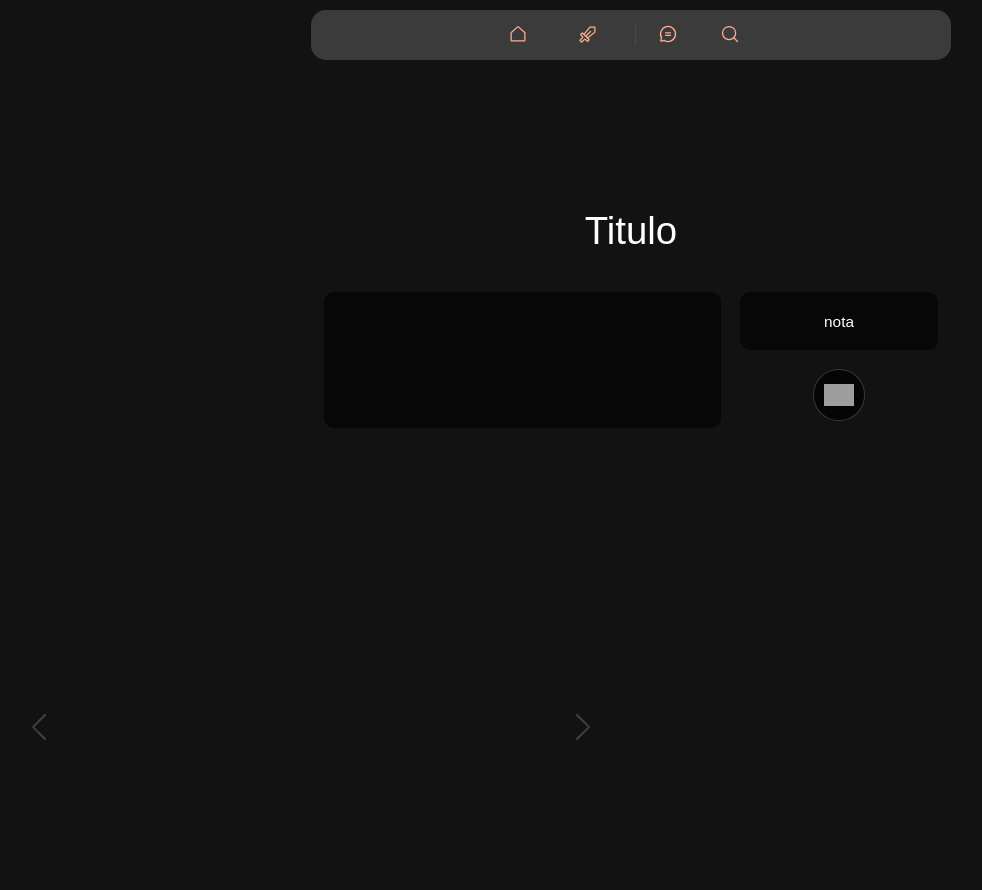
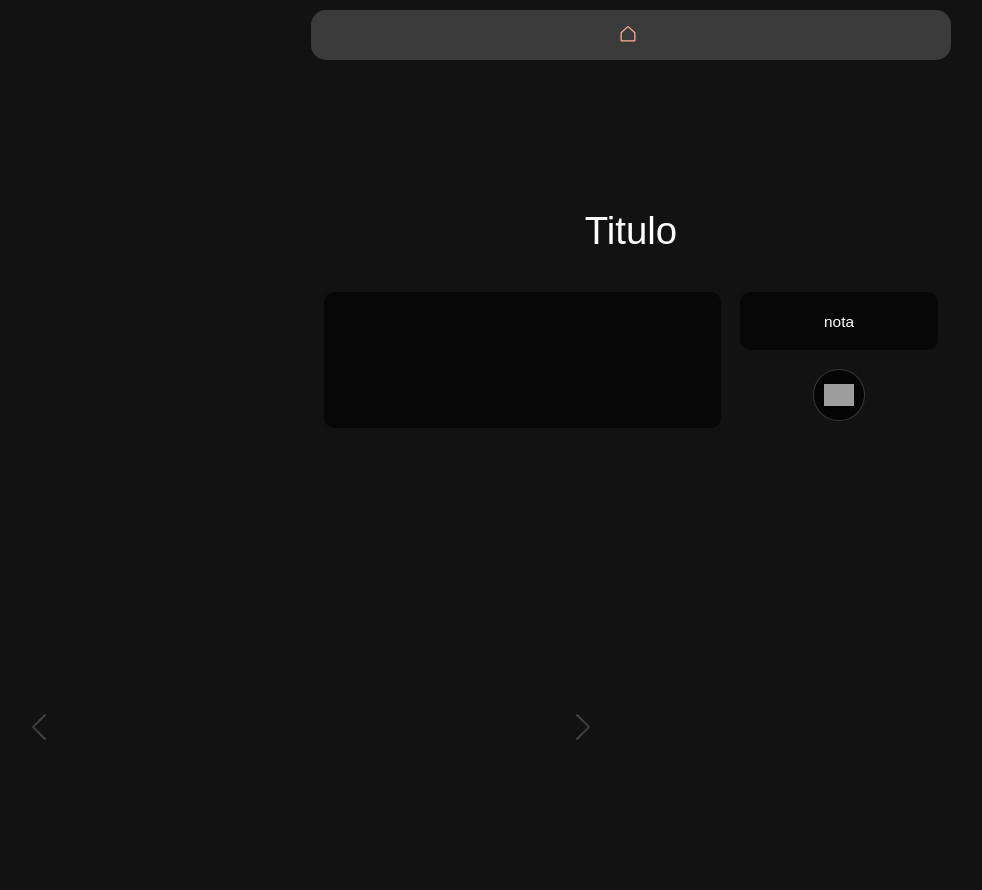
Before and after one commit to juanesj2/webDesarrolloInterfaces, a plain HTML site: page webDesarrolloInterfaces/side.html in a window 1280 px wide. Shown: the top 890 px of the page, without its empty margins (9-991 px from the left). Drawn offline with nearby package versions, Linux system fonts and the light colour scheme; grey boxes are pictures that could not be loaded.

Commit message:
Creo que ya funciona todo

```diff
--- a/webDesarrolloInterfaces/side.html
+++ b/webDesarrolloInterfaces/side.html
@@ -5,7 +5,7 @@
   <meta name="viewport" content="width=device-width, initial-scale=1.0">
   <link href="https://cdn.jsdelivr.net/npm/bootstrap@5.0.2/dist/css/bootstrap.min.css" rel="stylesheet" integrity="sha384-EVSTQN3/azprG1Anm3QDgpJLIm9Nao0Yz1ztcQTwFspd3yD65VohhpuuCOmLASjC" crossorigin="anonymous">
   <script src="https://cdn.jsdelivr.net/npm/bootstrap@5.0.2/dist/js/bootstrap.bundle.min.js" integrity="sha384-MrcW6ZMFYlzcLA8Nl+NtUVF0sA7MsXsP1UyJoMp4YLEuNSfAP+JcXn/tWtIaxVXM" crossorigin="anonymous"></script>
-  <title>Prueba RAWG API</title>
+  <title>Juegos wuapos - jueguito</title>
   <!-- Enlazamos la hoja de estilos externa -->
   <link rel="stylesheet" href="style.css">
 
@@ -16,10 +16,12 @@
 </head>
 <body>
   <!-- From Uiverse.io by Admin12121 -->
+   <!-- Este div contiene la barra de navegación de la página web-->
 <div id="cabecera">
 <div class="menu mb-2">
-  <a href="#" class="link">
-    <span class="link-icon">
+  <a href="#" class="link" id="homeLink"> <!--Este es el enlace el cual el usuario hará click para activar el evento-->
+    <span class="link-icon"> <!-- Este span contiene un icono de la barra de navegación-->
+      <!--Los iconos son SVG, por lo que utiliza código XML-->
       <svg
         xmlns="http://www.w3.org/2000/svg"
         width="192"
@@ -28,6 +30,8 @@
         viewBox="0 0 256 256"
       >
         <rect width="256" height="256" fill="none"></rect>
+        <!--El atributo "d" contiene la dirección del icono SVG, el cual provienen de phosphoricons.com-->
+        <!--Para cambiar el tamaño del icono se utiliza el atributo "stroke-width"-->
         <path
           d="M213.3815,109.61945,133.376,36.88436a8,8,0,0,0-10.76339.00036l-79.9945,72.73477A8,8,0,0,0,40,115.53855V208a8,8,0,0,0,8,8H208a8,8,0,0,0,8-8V115.53887A8,8,0,0,0,213.3815,109.61945Z"
           fill="none"
@@ -38,9 +42,10 @@
         ></path>
       </svg>
     </span>
+    <!--Este span contiene el título que aparecerá al pasar el ratón por encima del icono-->
     <span class="link-title">Home</span>
   </a>
-  <a href="#" class="link">
+  <!-- <a href="#" class="link">
     <span class="link-icon">
       <svg
         xmlns="http://www.w3.org/2000/svg"
@@ -50,83 +55,21 @@
         viewBox="0 0 256 256"
       >
         <rect width="256" height="256" fill="none"></rect>
-        <polyline
-          points="76.201 132.201 152.201 40.201 216 40 215.799 103.799 123.799 179.799"
+
+        <path
+          d="M237,147.44a4,4,0,0,1-5.48-1.4c-8.33-14-20.93-22-34.56-22a4,4,0,0,1-1.2-.2,36.76,36.76,0,0,1-3.8.2,4,4,0,0,1,0-8,28,28,0,1,0-27.12-35,4,4,0,0,1-7.75-2,36,36,0,1,1,54,39.48c10.81,3.85,20.51,12,27.31,23.48A4,4,0,0,1,237,147.44ZM187.46,214a4,4,0,0,1-1.46,5.46,3.93,3.93,0,0,1-2,.54,4,4,0,0,1-3.46-2,61,61,0,0,0-105.08,0,4,4,0,0,1-6.92-4,68.35,68.35,0,0,1,39.19-31,44,44,0,1,1,40.54,0A68.35,68.35,0,0,1,187.46,214ZM128,180a36,36,0,1,0-36-36A36,36,0,0,0,128,180ZM64,116A28,28,0,1,1,91.12,81a4,4,0,0,0,7.75-2A36,36,0,1,0,45.3,118.75,63.55,63.55,0,0,0,12.8,141.6a4,4,0,0,0,6.4,4.8A55.55,55.55,0,0,1,64,124a4,4,0,0,0,0-8Z"
           fill="none"
           stroke="currentColor"
           stroke-linecap="round"
           stroke-linejoin="round"
-          stroke-width="16"
-        ></polyline>
-        <line
-          x1="100"
-          y1="156"
-          x2="160"
-          y2="96"
-          fill="none"
-          stroke="currentColor"
-          stroke-linecap="round"
-          stroke-linejoin="round"
-          stroke-width="16"
-        ></line>
-        <path
-          d="M82.14214,197.45584,52.201,227.397a8,8,0,0,1-11.31371,0L28.603,215.11268a8,8,0,0,1,0-11.31371l29.94113-29.94112a8,8,0,0,0,0-11.31371L37.65685,141.65685a8,8,0,0,1,0-11.3137l12.6863-12.6863a8,8,0,0,1,11.3137,0l76.6863,76.6863a8,8,0,0,1,0,11.3137l-12.6863,12.6863a8,8,0,0,1-11.3137,0L93.45584,197.45584A8,8,0,0,0,82.14214,197.45584Z"
-          fill="none"
-          stroke="currentColor"
-          stroke-linecap="round"
-          stroke-linejoin="round"
-          stroke-width="16"
+          stroke-width="10"
         ></path>
       </svg>
     </span>
-    <span class="link-title">Games</span>
-  </a>
-  <a href="#" class="link">
-    <span class="link-icon">
-      <svg
-        xmlns="http://www.w3.org/2000/svg"
-        width="192"
-        height="192"
-        fill="currentColor"
-        viewBox="0 0 256 256"
-      >
-        <rect width="256" height="256" fill="none"></rect>
-        <path
-          d="M45.42853,176.99811A95.95978,95.95978,0,1,1,79.00228,210.5717l.00023-.001L45.84594,220.044a8,8,0,0,1-9.89-9.89l9.47331-33.15657Z"
-          fill="none"
-          stroke="currentColor"
-          stroke-linecap="round"
-          stroke-linejoin="round"
-          stroke-width="16"
-        ></path>
-        <line
-          x1="96"
-          y1="112"
-          x2="160"
-          y2="112"
-          fill="none"
-          stroke="currentColor"
-          stroke-linecap="round"
-          stroke-linejoin="round"
-          stroke-width="16"
-        ></line>
-        <line
-          x1="96"
-          y1="144"
-          x2="160"
-          y2="144"
-          fill="none"
-          stroke="currentColor"
-          stroke-linecap="round"
-          stroke-linejoin="round"
-          stroke-width="16"
-        ></line>
-      </svg>
-    </span>
-    <span class="link-title">Chat</span>
+    <span class="link-title">Popular</span>
   </a>
 
-  <a href="#" class="link">
+  <a href="#" class="link" id="searchLink">
     <span class="link-icon">
       <svg
         xmlns="http://www.w3.org/2000/svg"
@@ -161,6 +104,12 @@
     </span>
     <span class="link-title">Search</span>
   </a>
+
+  <div class="busqueda">
+        <input type="text" id="bus" placeholder="Search game...">
+      </div>
+
+ -->
 </div>
 
 </div>
```
